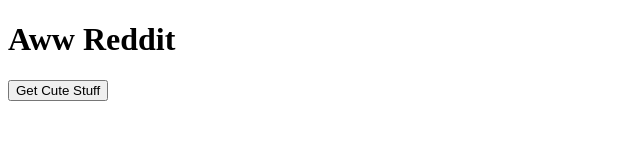
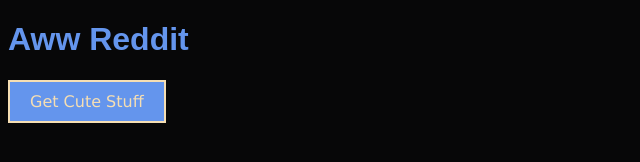
Before and after one commit to Tameikat92/Reddit-API-GC, a plain HTML site: page index.html in a window 1280 px wide. Shown: the whole page, without its empty margins (0-640 px from the left). Drawn offline with Linux system fonts and the light colour scheme.

Commit message:
added css decor

```diff
--- a/index.html
+++ b/index.html
@@ -4,6 +4,7 @@
     <meta charset="UTF-8">
     <meta name="viewport" content="width=device-width, initial-scale=1.0">
     <title>Aww Subreddit</title>
+    <link rel="stylesheet" href="style.css">
 </head>
 <body>
 
--- /dev/null
+++ b/style.css
@@ -0,0 +1,19 @@
+body{
+    background-color: rgb(7, 7, 8);
+}
+
+h1 {
+    font-family: fantasy;
+    color: cornflowerblue;
+}
+
+button {
+   font-family: Verdana, Geneva, Tahoma, sans-serif;
+    border: 2px solid wheat;  /
+    border-radius: 10px;
+    padding: 10px 20px;
+    background-color: cornflowerblue;
+    color: wheat;
+    font-size: 16px;
+    cursor: pointer;
+}
```
